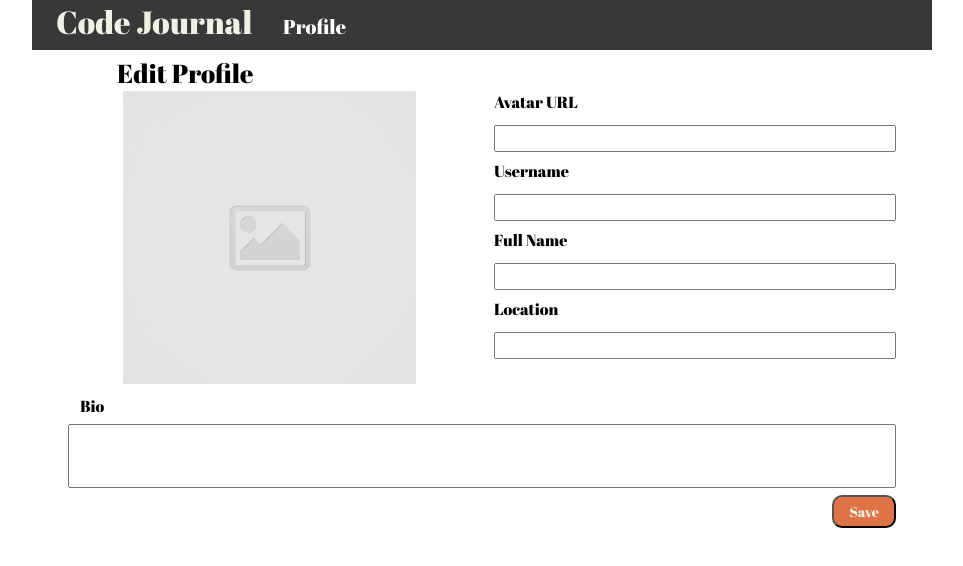
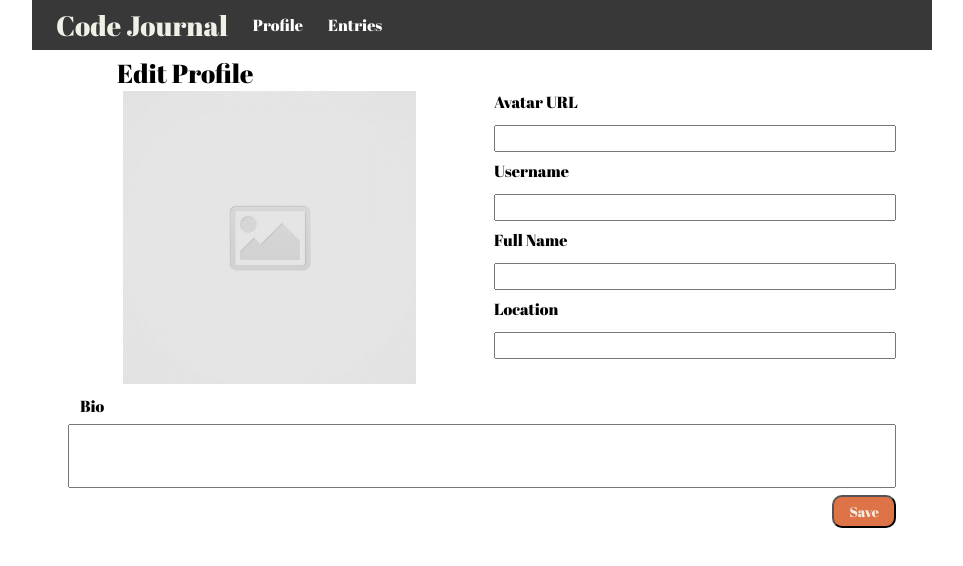
Before and after one commit to blake-ros/code-journal, a website: page index.html in a window 1280 px wide. Shown: the whole page, without its empty margins (158-1121 px from the left). Drawn offline with nearby package versions, Linux system fonts and the light colour scheme.

Commit message:
added entries link to the nav bar

```diff
--- a/css/styles.css
+++ b/css/styles.css
@@ -22,11 +22,19 @@
   color: #383838;
 }
 
+.d-flex {
+  display: flex;
+}
+
+.align-items-center {
+  align-items: center;
+}
+
 .header {
   background-color: #383838;
   height: 50px;
   color: #eff1e6;
-  font-size: 32px;
+  font-size: 28px;
 }
 
 .pt-1 {
@@ -164,5 +172,11 @@ img {
 .profile-link {
   text-decoration: none;
   color: white;
-  font-size: 20px;
+  font-size: 16px;
 }
+
+.entries-link {
+  text-decoration: none;
+  color: white;
+  font-size: 16px;
+}
--- a/index.html
+++ b/index.html
@@ -15,7 +15,7 @@
   <link href="https://fonts.googleapis.com/css2?family=Abril+Fatface&family=Open+Sans&display=swap" rel="stylesheet">
 </head>
 <body>
-  <header class="container header header-font">Code Journal <a href="#" data-view="profile" class="header-font profile-link ml-3">Profile</a></header>
+  <header class="container header header-font d-flex align-items-center">Code Journal <a href="#" data-view="profile" class="header-font profile-link ml-3">Profile</a><a href="#" data-view="entries" class="header-font ml-3 entries-link">Entries</a></header>
   <main>
     <div data-view="profile">
 
```
